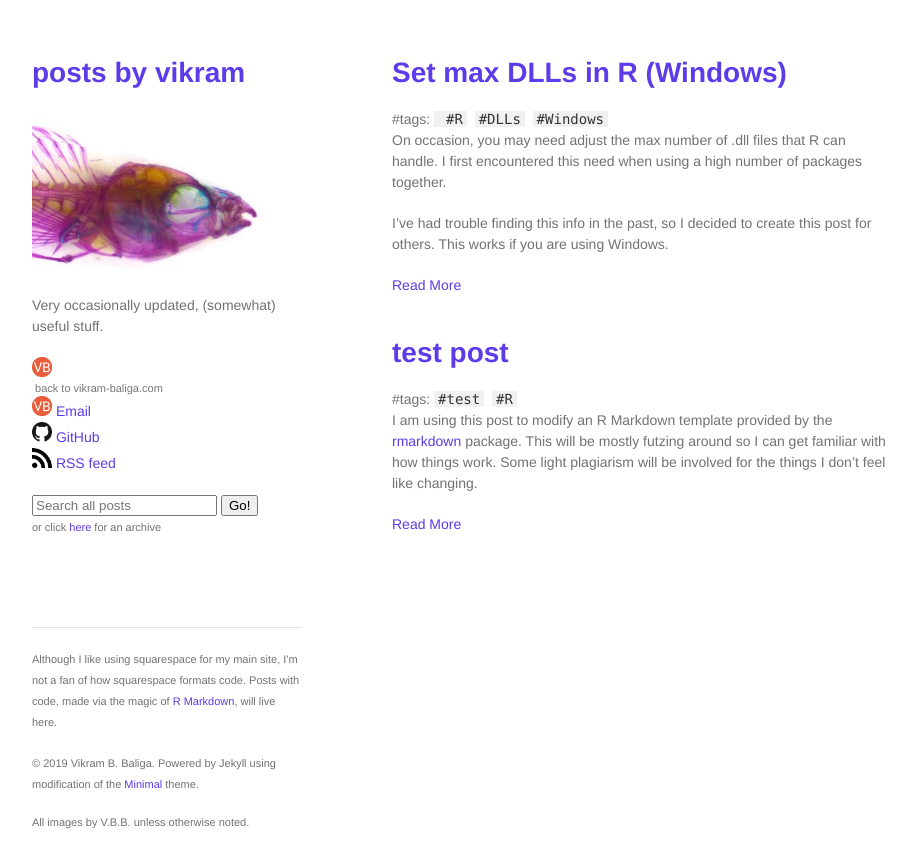
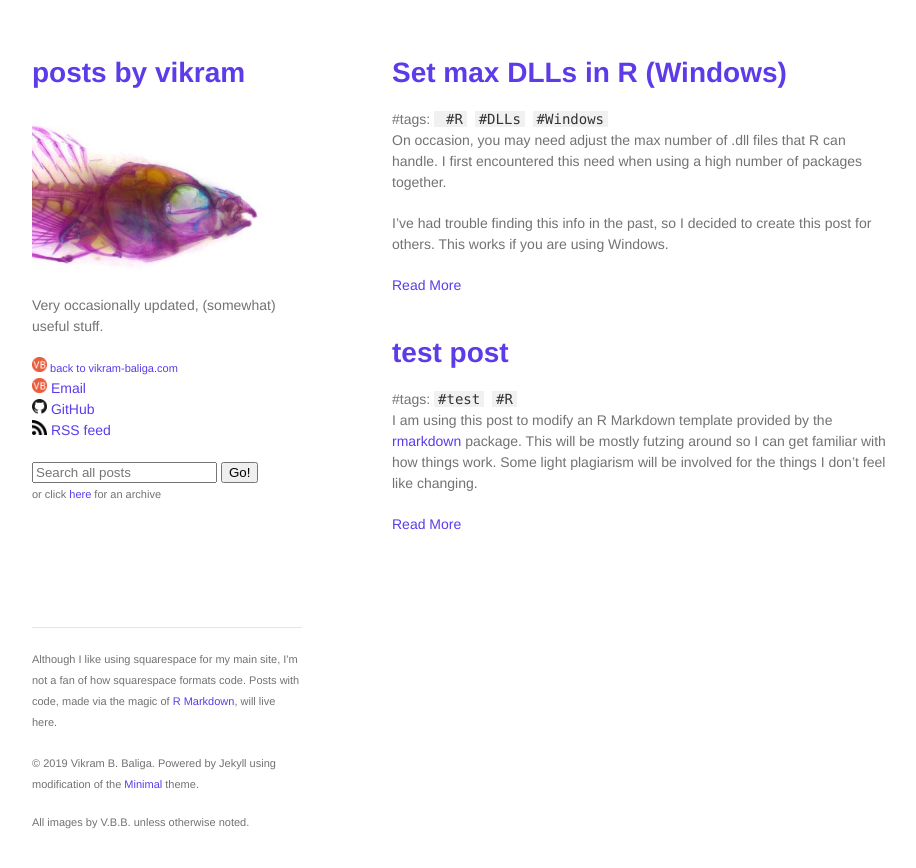
Before and after one commit to vbaliga/vbaliga.github.io, a Jekyll site: the page built from index.html, in a window 1280 px wide. Shown: the top 868 px of the page, without its empty margins (178-1094 px from the left). Built offline with Jekyll 4.4.1, drawn with Linux system fonts in a browser that asks for light colours; a script that is not in the unit is left out.

Commit message:
Update default.html

```diff
--- a/_layouts/default.html
+++ b/_layouts/default.html
@@ -22,13 +22,13 @@
 
         <p>{{ site.description | default: site.github.project_tagline }}</p>
 
-        <p class="view" style="margin: 0; padding-top:0;"><a href="https://www.vikram-baliga.com/"><img src="/images/vb32.png" style="width:20px; height:20px" title="vikram-baliga.com" alt="vikram-baliga.com"></a><a href="https://www.vikram-baliga.com/"><small><nobr>&nbsp;back to vikram-baliga.com</small></a></p>
+        <p class="view" style="margin: 0; padding-top:0;"><a href="https://www.vikram-baliga.com/"><img src="/images/vb32.png" style="width:15px; height:15px" title="vikram-baliga.com" alt="vikram-baliga.com"></a><small><a href="https://www.vikram-baliga.com/"><nobr>&nbsp;back to vikram-baliga.com</small></a></p>
 
-        <p class="view" style="margin: 0; padding-top:5;"><a href="mailto:vbaliga@zoology.ubc.ca"><img src="/images/vb32.png" style="width:20px; height:20px" title="vbaliga.github.io/feed.xml" alt="vbaliga.github.io/feed.xml"></a><a href="mailto:vbaliga@zoology.ubc.ca">&nbsp;Email</a></p>
+        <p class="view" style="margin: 0; padding-top:10;"><a href="mailto:vbaliga@zoology.ubc.ca"><img src="/images/vb32.png" style="width:15px; height:15px" title="vbaliga.github.io/feed.xml" alt="vbaliga.github.io/feed.xml"></a><a href="mailto:vbaliga@zoology.ubc.ca">&nbsp;Email</a></p>
 
-        <p class="view" style="margin: 0; padding-top:5;"><a href="https://github.com/vbaliga"><img src="/images/GitHub-Mark-64px.png" style="width:20px; height:20px" title="github.com/vbaliga" alt="github.com/vbaliga"><a href="{{ site.github.owner_url }}">&nbsp;GitHub</a></p>
+        <p class="view" style="margin: 0; padding-top:10;"><a href="https://github.com/vbaliga"><img src="/images/GitHub-Mark-64px.png" style="width:15px; height:15px" title="github.com/vbaliga" alt="github.com/vbaliga"><a href="{{ site.github.owner_url }}">&nbsp;GitHub</a></p>
 
-        <p class="view" style="margin: 0; padding-top:5;"><a href="https://vbaliga.github.io/feed.xml"><img src="/images/appbar.rss.png" style="width:20px; height:20px" title="vbaliga.github.io/feed.xml" alt="vbaliga.github.io/feed.xml"></a><a href="https://vbaliga.github.io/feed.xml">&nbsp;RSS feed</a></p>
+        <p class="view" style="margin: 0; padding-top:10;"><a href="https://vbaliga.github.io/feed.xml"><img src="/images/appbar.rss.png" style="width:15px; height:15px" title="vbaliga.github.io/feed.xml" alt="vbaliga.github.io/feed.xml"></a><a href="https://vbaliga.github.io/feed.xml">&nbsp;RSS feed</a></p>
 
         <br>
 
```
